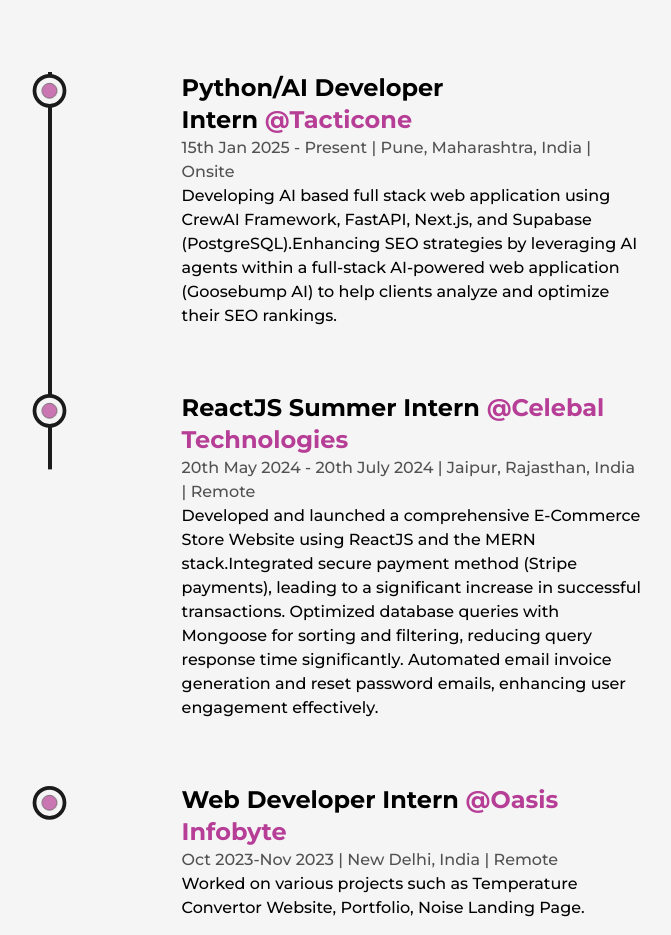
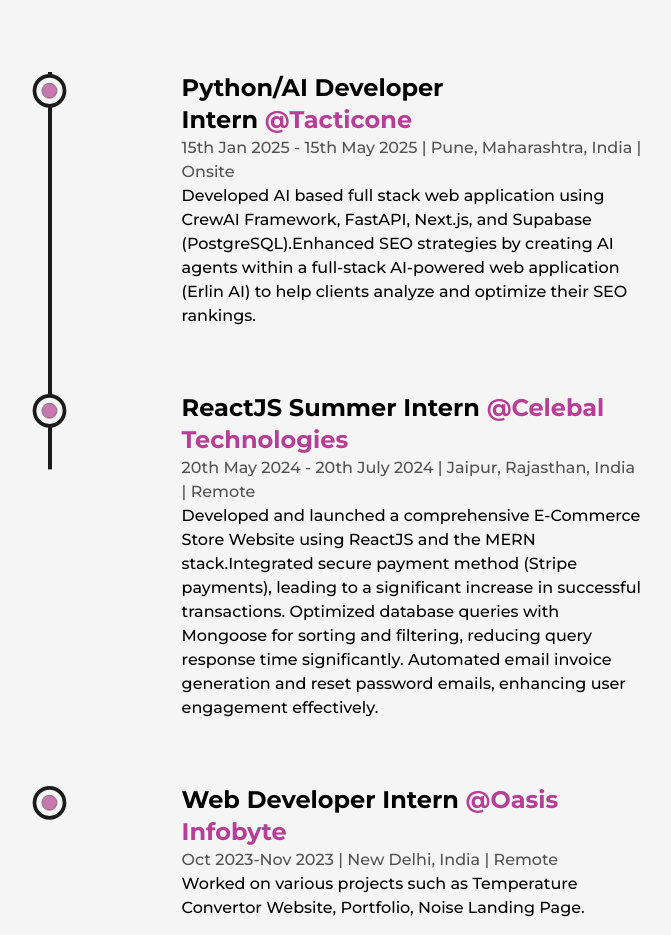
Before and after one commit to Praniket-Utturkar/portfolio, a Next.js app: page /about in a window 1280 px wide. Shown: the part 2500-3435 px from the top of the page, without its empty margins (244-915 px from the left). Built offline with nearby package versions, Linux system fonts and the light colour scheme.

Commit message:
Update Experience.js

```diff
--- a/src/components/Experience.js
+++ b/src/components/Experience.js
@@ -51,8 +51,8 @@
                <Details
                 position="Python/AI Developer Intern" company="Tacticone"
                 companyLink="https://www.tacticone.co/"
-                time="15th Jan 2025 - Present"  address="Pune, Maharashtra, India | Onsite"
-               work=" Developing AI based full stack web application using CrewAI Framework, FastAPI, Next.js, and Supabase (PostgreSQL).Enhancing SEO strategies by leveraging AI agents within a full-stack AI-powered web application (Goosebump AI) to help clients analyze and optimize their SEO rankings."
+                time="15th Jan 2025 - 15th May 2025"  address="Pune, Maharashtra, India | Onsite"
+               work=" Developed AI based full stack web application using CrewAI Framework, FastAPI, Next.js, and Supabase (PostgreSQL).Enhanced SEO strategies by creating AI agents within a full-stack AI-powered web application (Erlin AI) to help clients analyze and optimize their SEO rankings."
                 />
                 <Details
                 position="ReactJS Summer Intern" company="Celebal Technologies"
```
